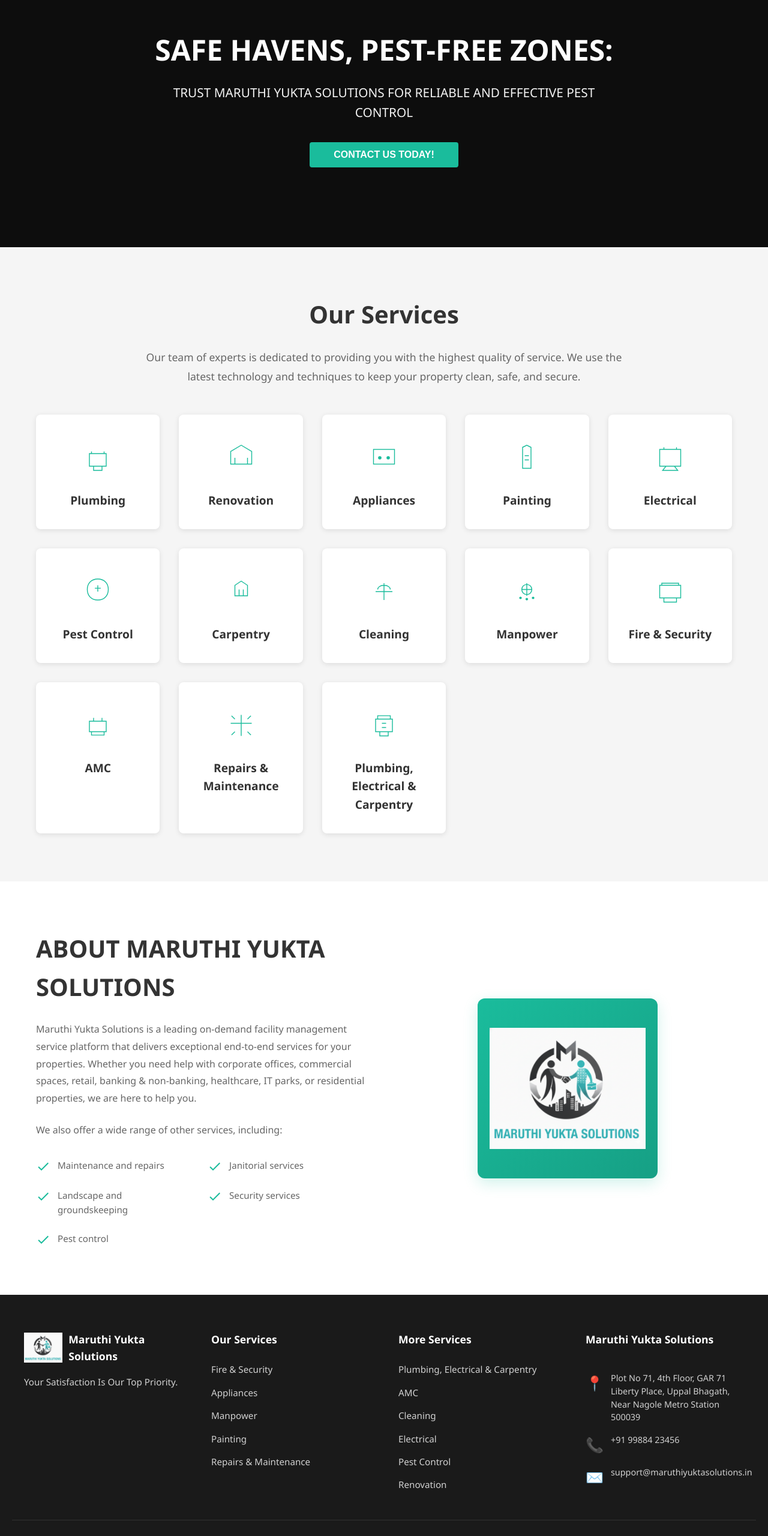
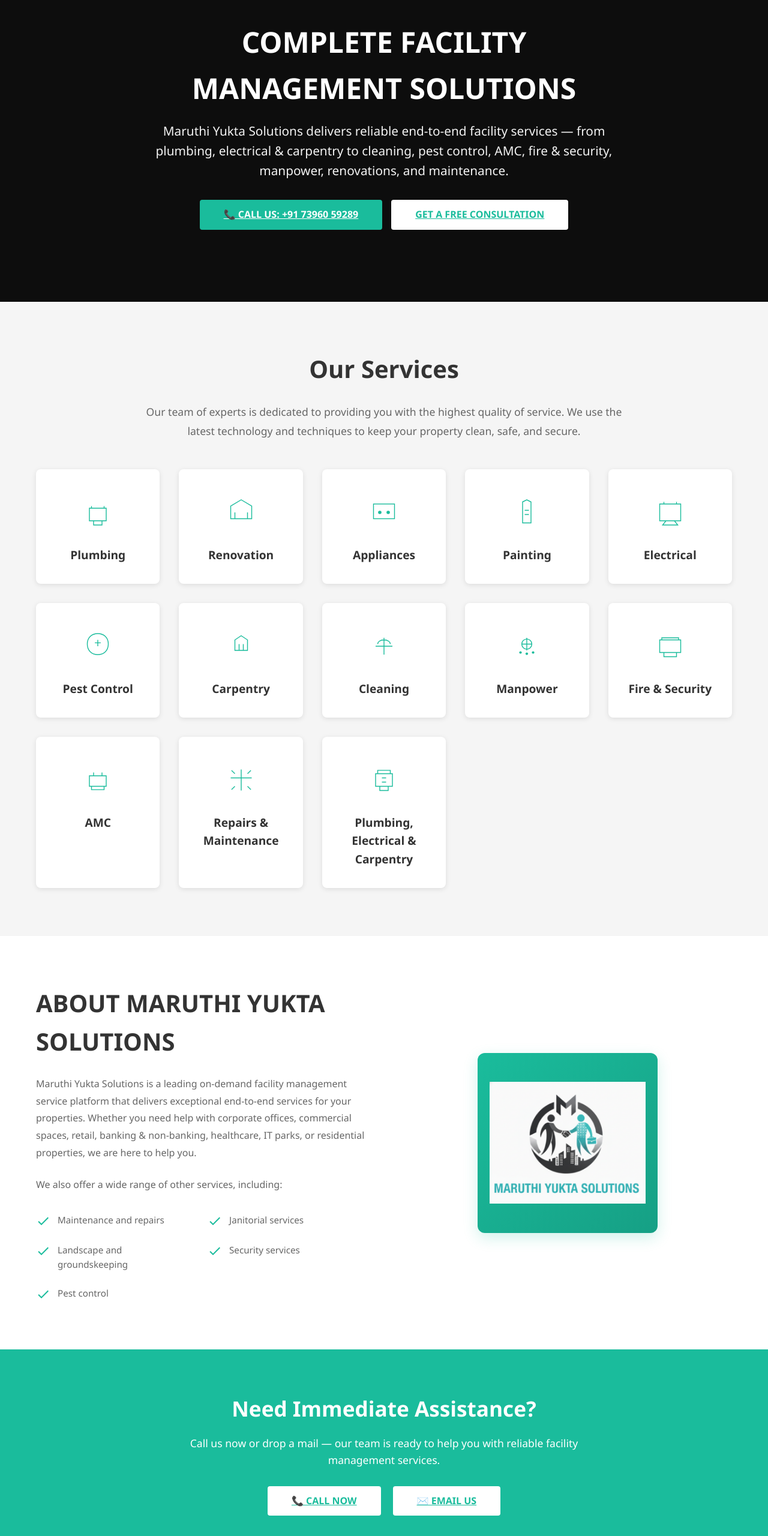
Before and after one commit to maruthiyuktasolutions/myswebsite, a plain HTML site: page index.html in a window 1280 px wide. Shown: the part 180-2740 px from the top of the page at 60% size. Drawn offline with Linux system fonts and the light colour scheme.

Commit message:
Update index.html

```diff
--- a/index.html
+++ b/index.html
@@ -581,11 +581,25 @@
     <!-- Hero Section -->
     <section class="hero" id="home">
         <div class="hero-content">
-            <h1>SAFE HAVENS, PEST-FREE ZONES:</h1>
-            <p>TRUST MARUTHI YUKTA SOLUTIONS FOR RELIABLE AND EFFECTIVE PEST CONTROL</p>
-            <button class="btn-primary">Contact Us Today!</button>
+            <h1>COMPLETE FACILITY MANAGEMENT SOLUTIONS</h1>
+
+            <p>
+                Maruthi Yukta Solutions delivers reliable end-to-end facility services —
+                from plumbing, electrical & carpentry to cleaning, pest control, AMC,
+                fire & security, manpower, renovations, and maintenance.
+            </p>
+
+            <div style="margin-top:25px; display:flex; gap:15px; justify-content:center; flex-wrap:wrap;">
+                <a href="tel:+917396059289" class="btn-primary">
+                    📞 Call Us: +91 73960 59289
+                </a>
+                <a href="#contact" class="btn-primary" style="background:#ffffff;color:#1abc9c;">
+                    Get a Free Consultation
+                </a>
+            </div>
         </div>
     </section>
+
 
     <!-- Our Services Section -->
     <section class="services" id="services">
@@ -770,6 +784,18 @@
         </div>
     </section>
 
+    <section id="contact" style="padding:70px 20px;background:#1abc9c;color:#fff;text-align:center;">
+        <h2 style="font-size:2.2rem;margin-bottom:15px;">Need Immediate Assistance?</h2>
+        <p style="max-width:700px;margin:auto;margin-bottom:30px;font-size:1.1rem;">
+            Call us now or drop a mail — our team is ready to help you with reliable facility management services.
+        </p>
+
+        <div style="display:flex;justify-content:center;gap:20px;flex-wrap:wrap;">
+            <a href="tel:+917396059289" class="btn-primary" style="background:#fff;color:#1abc9c;">📞 Call Now</a>
+            <a href="mailto:support@maruthiyukta.com" class="btn-primary" style="background:#fff;color:#1abc9c;">✉️ Email Us</a>
+        </div>
+    </section>
+
     <!-- Footer -->
     <footer class="footer">
         <div class="footer-container">
@@ -804,19 +830,21 @@
                 </ul>
             </div>
 
+
+
             <div class="footer-section contact-info">
-                <h3>Maruthi Yukta Solutions</h3>
+
                 <div class="contact-item">
                     <span class="icon">📍</span>
-                    <p>Plot No 71, 4th Floor, GAR 71 Liberty Place, Uppal Bhagath, Near Nagole Metro Station 500039</p>
+                    <p>Plot No 5&6 Ushodayacolony-2,Medchal-Malkajgiri,Hyderabad,Telangana 500055</p>
                 </div>
                 <div class="contact-item">
                     <span class="icon">📞</span>
-                    <p>+91 99884 23456</p>
+                    <p>+91 7396059289</p>
                 </div>
                 <div class="contact-item">
                     <span class="icon">✉️</span>
-                    <p>support@maruthiyuktasolutions.in</p>
+                    <p>support@maruthiyukta.com</p>
                 </div>
             </div>
         </div>
@@ -862,7 +890,7 @@
         });
 
         // Button Click Handler
-        document.querySelector('.btn-primary').addEventListener('click', function() {
+        document.querySelector('.btn-primary').addEventListener('click', function () {
             alert('Thank you for your interest! Our team will contact you shortly.');
         });
 
```
